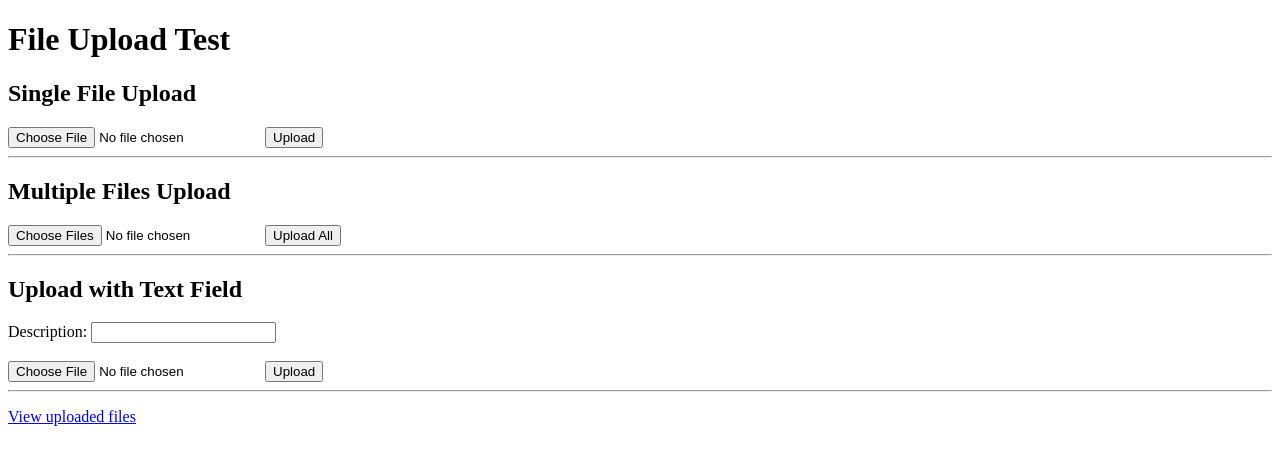
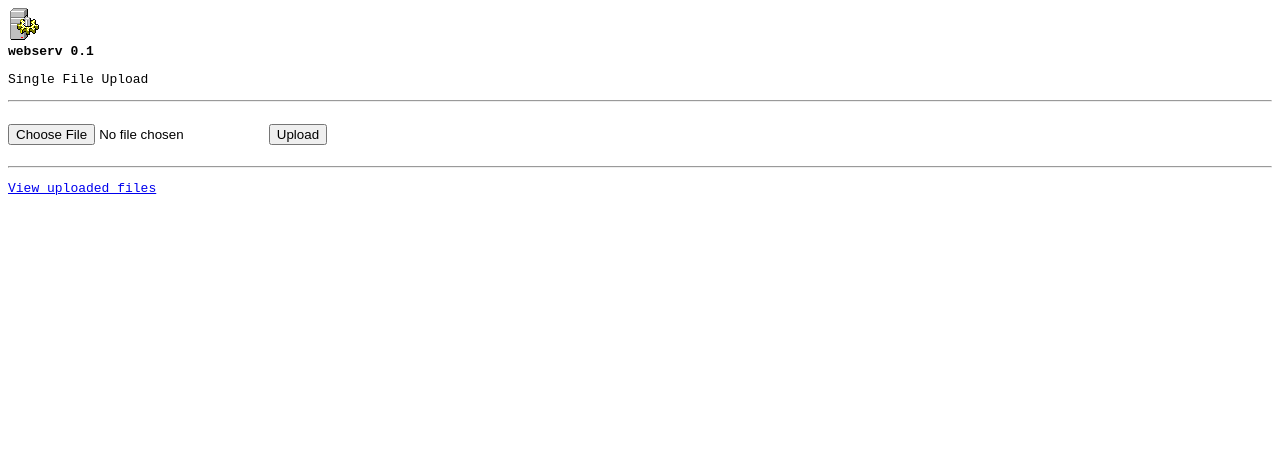
Before and after one commit to TokyFy/hehe, a plain HTML site: page www/public/upload.html in a window 1280 px wide. Drawn offline with Linux system fonts and the light colour scheme.

Commit message:
normalise test page

```diff
--- a/www/public/upload.html
+++ b/www/public/upload.html
@@ -2,35 +2,29 @@
 <html>
 <head>
     <title>Upload Test</title>
+    <style>
+        body {
+            font-family : monospace;
+        }
+    </style>
 </head>
 <body>
-    <h1>File Upload Test</h1>
+    <img src="/favicon.ico" alt="Description of the image">
+    <br/>
+    <b>webserv 0.1</b>
+    <br/>
+    <p>Single File Upload</p>
+    <hr>
+    <br/>
 
-    <h2>Single File Upload</h2>
     <form action="/public/" method="POST" enctype="multipart/form-data">
         <input type="file" name="file">
         <button type="submit">Upload</button>
     </form>
+    <br/>
 
     <hr>
 
-    <h2>Multiple Files Upload</h2>
-    <form action="/public/" method="POST" enctype="multipart/form-data">
-        <input type="file" name="files" multiple>
-        <button type="submit">Upload All</button>
-    </form>
-
-    <hr>
-
-    <h2>Upload with Text Field</h2>
-    <form action="/public/" method="POST" enctype="multipart/form-data">
-        <label>Description: <input type="text" name="description"></label><br><br>
-        <input type="file" name="file">
-        <button type="submit">Upload</button>
-    </form>
-
-    <hr>
-
-    <p><a href="/public/">View uploaded files</a></p>
+    <p><a href="/media/">View uploaded files</a></p>
 </body>
 </html>
```
Also changed, not shown: www/index.html (+4 -1 lines), 2 other files.
